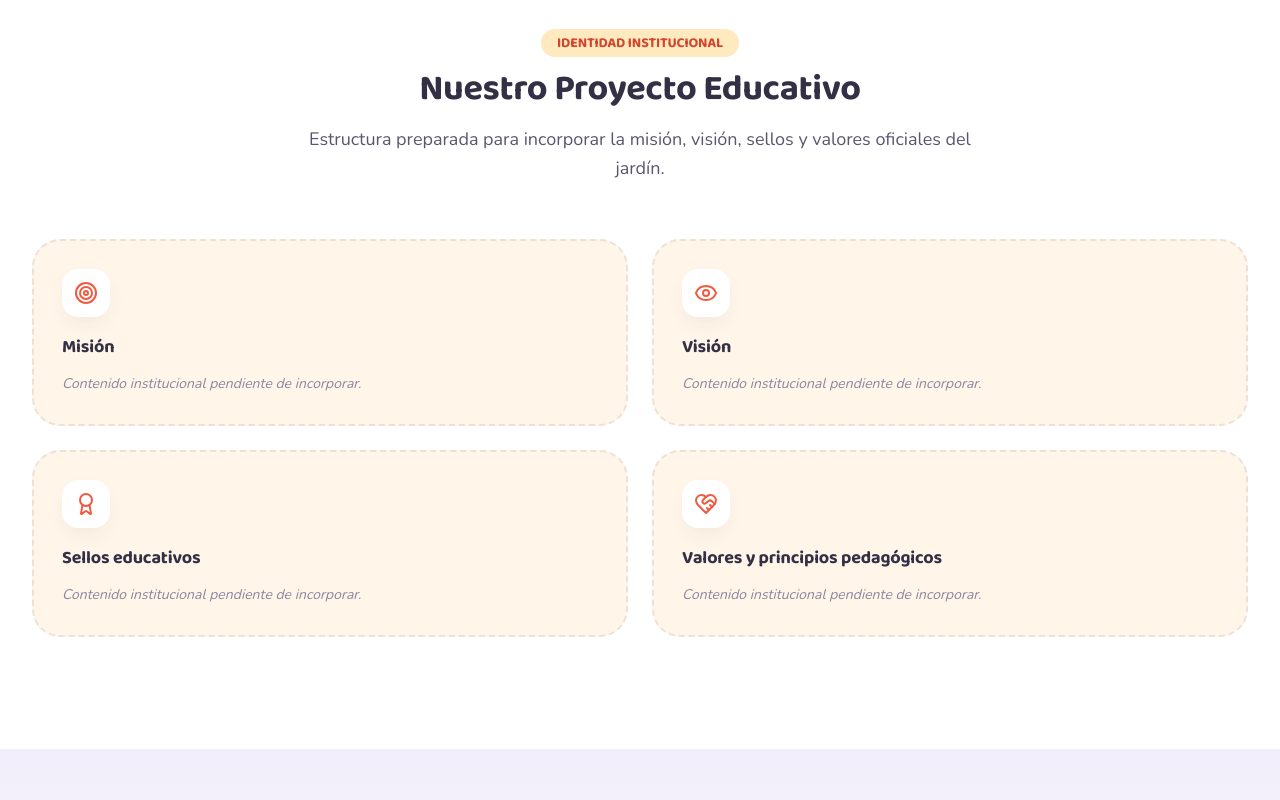
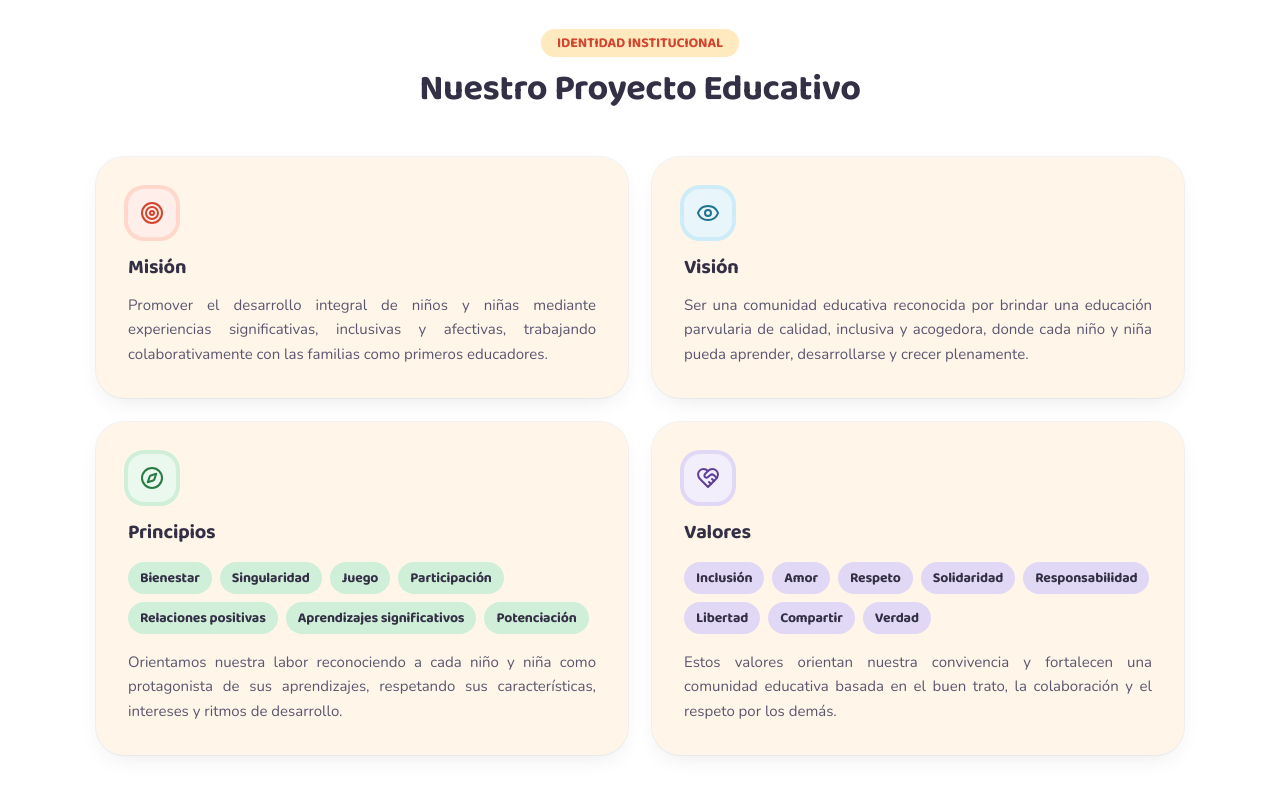
Before and after one commit to cristiangaona83-ui/arcoiris-florencia, a React (Vite) app: page / in a window 1280 px wide. Shown: the part 4040-4840 px from the top of the page. Built offline with nearby package versions, Linux system fonts and the light colour scheme.

Commit message:
Sintetiza misión, visión, principios y valores

```diff
--- a/src/data/projectPillars.ts
+++ b/src/data/projectPillars.ts
@@ -1,32 +1,68 @@
 import type { LucideIcon } from "lucide-react";
-import { Target, Eye, Award, HeartHandshake } from "lucide-react";
+import { Compass, Eye, HeartHandshake, Target } from "lucide-react";
 
-export interface ProjectPillar {
+export interface MissionVisionItem {
   icon: LucideIcon;
-  title: string;
-  content: string;
+  label: string;
+  text: string;
+  color: "coral" | "sky";
 }
 
-/**
- * Estructura preparada para el Proyecto Educativo Institucional.
- * Los textos oficiales (misión, visión, sellos, valores) aún no han sido
- * entregados: se muestra un texto claramente identificado como pendiente,
- * nunca contenido inventado.
- */
-export const PENDING_INSTITUTIONAL_CONTENT =
-  "Contenido institucional pendiente de incorporar.";
+export const missionVision: MissionVisionItem[] = [
+  {
+    icon: Target,
+    label: "Misión",
+    text: "Promover el desarrollo integral de niños y niñas mediante experiencias significativas, inclusivas y afectivas, trabajando colaborativamente con las familias como primeros educadores.",
+    color: "coral",
+  },
+  {
+    icon: Eye,
+    label: "Visión",
+    text: "Ser una comunidad educativa reconocida por brindar una educación parvularia de calidad, inclusiva y acogedora, donde cada niño y niña pueda aprender, desarrollarse y crecer plenamente.",
+    color: "sky",
+  },
+];
 
-export const projectPillars: ProjectPillar[] = [
-  { icon: Target, title: "Misión", content: PENDING_INSTITUTIONAL_CONTENT },
-  { icon: Eye, title: "Visión", content: PENDING_INSTITUTIONAL_CONTENT },
+export interface ValueGroup {
+  icon: LucideIcon;
+  label: string;
+  items: string[];
+  summary: string;
+  color: "leaf" | "grape";
+}
+
+export const valueGroups: ValueGroup[] = [
   {
-    icon: Award,
-    title: "Sellos educativos",
-    content: PENDING_INSTITUTIONAL_CONTENT,
+    icon: Compass,
+    label: "Principios",
+    items: [
+      "Bienestar",
+      "Singularidad",
+      "Juego",
+      "Participación",
+      "Relaciones positivas",
+      "Aprendizajes significativos",
+      "Potenciación",
+    ],
+    summary:
+      "Orientamos nuestra labor reconociendo a cada niño y niña como protagonista de sus aprendizajes, respetando sus características, intereses y ritmos de desarrollo.",
+    color: "leaf",
   },
   {
     icon: HeartHandshake,
-    title: "Valores y principios pedagógicos",
-    content: PENDING_INSTITUTIONAL_CONTENT,
+    label: "Valores",
+    items: [
+      "Inclusión",
+      "Amor",
+      "Respeto",
+      "Solidaridad",
+      "Responsabilidad",
+      "Libertad",
+      "Compartir",
+      "Verdad",
+    ],
+    summary:
+      "Estos valores orientan nuestra convivencia y fortalecen una comunidad educativa basada en el buen trato, la colaboración y el respeto por los demás.",
+    color: "grape",
   },
 ];
--- a/src/sections/ProjectSection.tsx
+++ b/src/sections/ProjectSection.tsx
@@ -1,29 +1,81 @@
 import { SectionTitle } from "@/components/SectionTitle";
-import { projectPillars } from "@/data/projectPillars";
+import { missionVision, valueGroups } from "@/data/projectPillars";
+import { cn } from "@/lib/utils";
+
+const cardColors = {
+  coral: "bg-coral-50 text-coral-600 ring-coral-100",
+  sky: "bg-sky-50 text-sky-600 ring-sky-100",
+  leaf: "bg-leaf-50 text-leaf-600 ring-leaf-100",
+  grape: "bg-grape-50 text-grape-600 ring-grape-100",
+} as const;
+
+const chipColors = {
+  leaf: "bg-leaf-100 text-leaf-700",
+  grape: "bg-grape-100 text-grape-700",
+} as const;
 
 export function ProjectSection() {
   return (
     <section id="proyecto-educativo" className="bg-white py-20 sm:py-28">
-      <div className="mx-auto max-w-7xl px-4 sm:px-6 lg:px-8">
-        <SectionTitle
-          eyebrow="Identidad institucional"
-          title="Nuestro Proyecto Educativo"
-          description="Estructura preparada para incorporar la misión, visión, sellos y valores oficiales del jardín."
-        />
+      <div className="mx-auto max-w-6xl px-4 sm:px-6 lg:px-8">
+        <SectionTitle eyebrow="Identidad institucional" title="Nuestro Proyecto Educativo" />
 
-        <div className="mt-14 grid grid-cols-1 gap-6 sm:grid-cols-2">
-          {projectPillars.map((pillar, index) => (
+        <div className="mt-12 grid grid-cols-1 gap-6 sm:grid-cols-2">
+          {missionVision.map((item, index) => (
             <article
-              key={pillar.title}
-              className="reveal rounded-3xl border-2 border-dashed border-ink/10 bg-cream-soft p-7"
+              key={item.label}
+              className="reveal rounded-3xl bg-cream-soft p-7 shadow-card ring-1 ring-ink/5 sm:p-8"
               style={{ transitionDelay: `${index * 80}ms` }}
             >
-              <div className="mb-4 flex h-12 w-12 items-center justify-center rounded-2xl bg-white text-coral-500 shadow-card">
-                <pillar.icon className="h-6 w-6" aria-hidden="true" />
+              <div
+                className={cn(
+                  "mb-4 flex h-12 w-12 items-center justify-center rounded-2xl ring-4",
+                  cardColors[item.color]
+                )}
+              >
+                <item.icon className="h-6 w-6" aria-hidden="true" />
               </div>
-              <h3 className="font-display text-lg font-bold text-ink">{pillar.title}</h3>
-              <p className="mt-3 text-sm italic leading-relaxed text-ink-faint">
-                {pillar.content}
+              <h3 className="font-display text-xl font-bold text-ink">{item.label}</h3>
+              <p className="mt-3 text-left text-[15px] leading-relaxed text-ink-soft sm:text-justify">
+                {item.text}
+              </p>
+            </article>
+          ))}
+        </div>
+
+        <div className="mt-6 grid grid-cols-1 gap-6 sm:grid-cols-2">
+          {valueGroups.map((group, index) => (
+            <article
+              key={group.label}
+              className="reveal rounded-3xl bg-cream-soft p-7 shadow-card ring-1 ring-ink/5 sm:p-8"
+              style={{ transitionDelay: `${(index + 2) * 80}ms` }}
+            >
+              <div
+                className={cn(
+                  "mb-4 flex h-12 w-12 items-center justify-center rounded-2xl ring-4",
+                  cardColors[group.color]
+                )}
+              >
+                <group.icon className="h-6 w-6" aria-hidden="true" />
+              </div>
+              <h3 className="font-display text-xl font-bold text-ink">{group.label}</h3>
+
+              <ul className="mt-4 flex flex-wrap gap-2">
+                {group.items.map((chip) => (
+                  <li
+                    key={chip}
+                    className={cn(
+                      "rounded-full px-3 py-1.5 text-sm font-bold font-display",
+                      chipColors[group.color]
+                    )}
+                  >
+                    {chip}
+                  </li>
+                ))}
+              </ul>
+
+              <p className="mt-4 text-left text-[15px] leading-relaxed text-ink-soft sm:text-justify">
+                {group.summary}
               </p>
             </article>
           ))}
```
